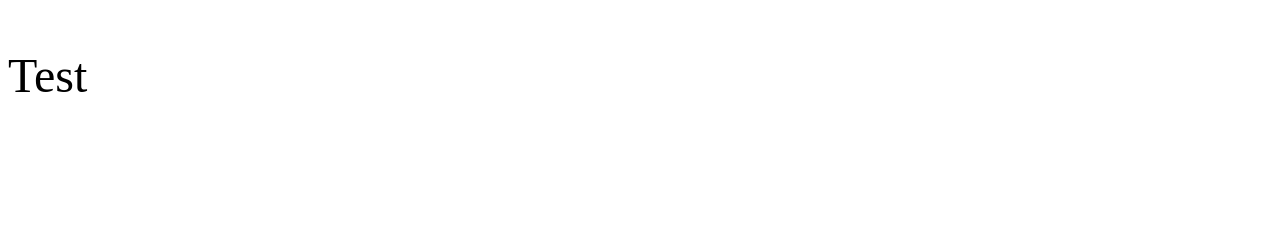
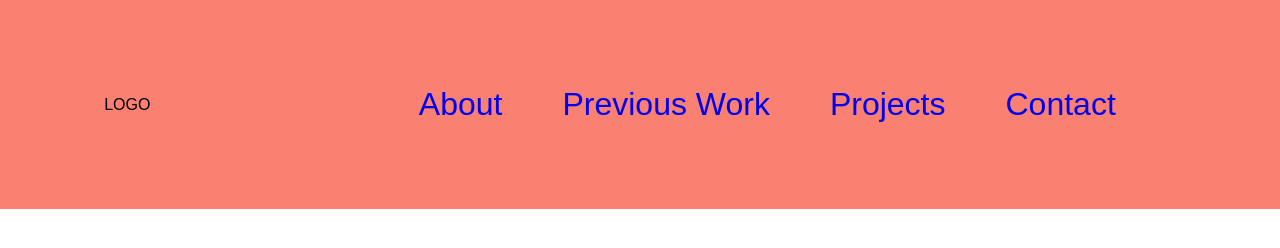
Before and after one commit to jfer2/WebDev-Fall-2021-Final-Project, a plain HTML site: page index.html in a window 1280 px wide. Drawn offline with Linux system fonts and the light colour scheme.

Commit message:
Early navbar implementation

```diff
--- a/index.html
+++ b/index.html
@@ -8,6 +8,14 @@
     <link rel="stylesheet" href="../styles.css" />
   </head>
   <body>
-    <p>Test</p>
-  </body>
+    <nav class="navbar">
+      <div>LOGO</div>
+      <ul class="nav-list">
+        <li><a href="#">About</a></li>
+        <li><a href="#">Previous Work</a></li>
+        <li><a href="#">Projects</a></li>
+        <li><a href="#">Contact</a></li>
+      </ul>
+    </nav>
+  </body
 </html>
--- a/styles.css
+++ b/styles.css
@@ -1,3 +1,38 @@
-p {
-    font-size: 48px;
+body {
+    font-family:Arial, Helvetica, sans-serif;
+    margin: 0;
 }
+
+.navbar {
+    background-color: salmon;
+    display: flex;
+    flex-wrap: wrap;
+    justify-content: space-around;
+    align-items: center;
+    top: 0;
+    left: 0;
+    padding: 0;
+    height: auto;
+}
+
+.nav-list {
+    display: inline-flex;
+    flex-wrap: wrap;
+    list-style-type: none;
+    justify-content: space-around;
+    padding-left: 30px;
+    padding-right: 30px;
+    padding-bottom: 40px;
+    padding-top: 40px;
+}
+
+.nav-list > li {
+    font-size: 32px;
+    padding: 30px;
+    display: inline-block;
+    list-style-type: none;
+}
+
+a:link {
+    text-decoration: none;
+}
```
